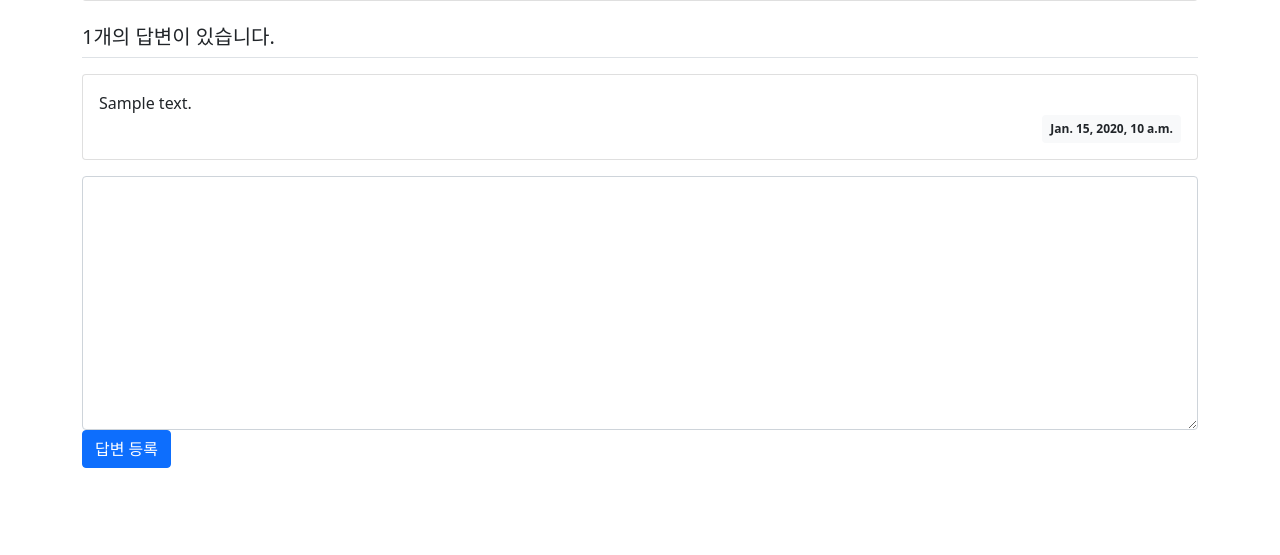
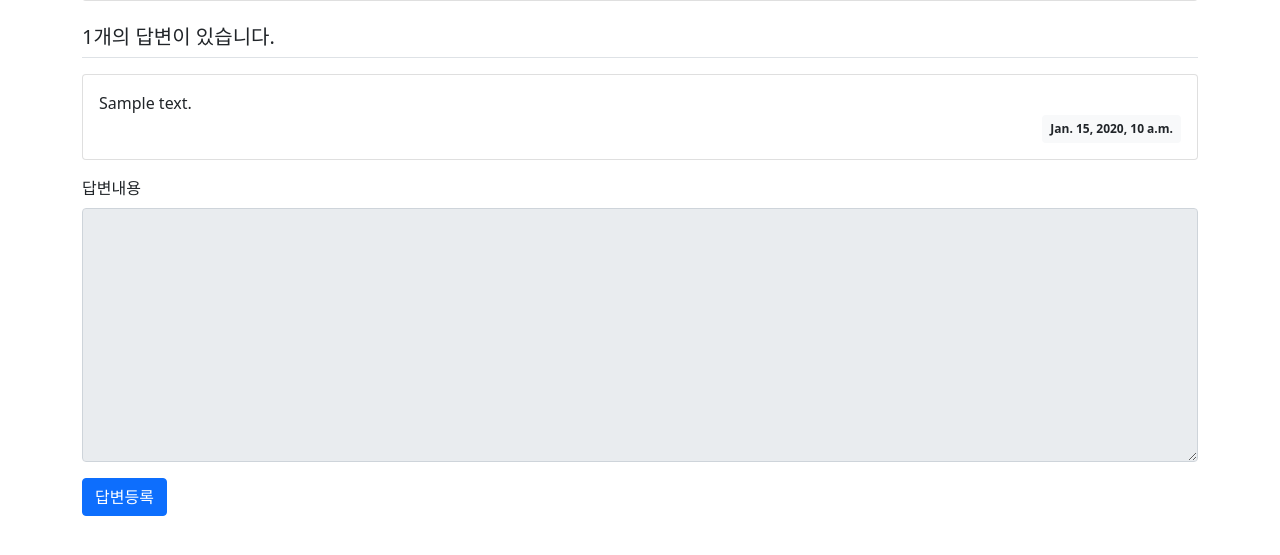
Before and after one commit to yejikim00/djangoProject, a Django app: template templates/pybo/question_detail.html in a window 1280 px wide. Shown: the part 229-784 px from the top of the page. Run offline with Django 4.2, Linux system fonts and the light colour scheme; the template is opened without the code that fills it: most values are stand-ins (such as "Sample title", 1, 10 or a date in 2020); some libraries are stand-ins or nearby versions.

Commit message:
모델에 작성자 속성추가

```diff
--- a/pybo/views.py
+++ b/pybo/views.py
@@ -4,6 +4,7 @@ from django.utils import timezone
 from .models import Question
 from .forms import QuestionForm, AnswerForm
 from django.core.paginator import Paginator
+from django.contrib.auth.decorators import login_required
 
 
 def index(request):
@@ -29,6 +30,7 @@ def detail(request, question_id):
     return render(request, 'pybo/question_detail.html', context)
 
 
+@login_required(login_url='common:login')
 def answer_create(request, question_id):
     """
     pybo 답변등록
@@ -38,6 +40,7 @@ def answer_create(request, question_id):
         form = AnswerForm(request.POST)
         if form.is_valid():
             answer = form.save(commit=False)
+            answer.author = request.user  # author 속성에 로그인 게정 저장.
             answer.create_date = timezone.now()
             answer.question = question
             answer.save()
@@ -48,11 +51,13 @@ def answer_create(request, question_id):
     return render(request, 'pybo/question_detail.html', context)
 
 
+@login_required(login_url='common:login')
 def question_create(request):
     if request.method == 'POST':    # 데이터 입력이 끝나 '저장하기=submit'을 누르면 post요청으로 바뀜.
         form = QuestionForm(request.POST)   # form에 데이터 저장, request.POST: 사용자가 입력한 내용이 담김.
         if form.is_valid():
             question = form.save(commit=False)  # commit=False: 임시 저장
+            question.author = request.user  # author 속성에 로그인 계정 저장.
             question.create_date = timezone.now()
             question.save()
             return redirect('pybo:index')   # 데이터 저장 후 다시 질문 목록 보여주기 위해 index 불러옴.
--- a/templates/common/login.html
+++ b/templates/common/login.html
@@ -3,6 +3,7 @@
     <div class="container my-3">
         <form method="post" action="{% url 'common:login' %}">
             {% csrf_token %}
+            <input type="hidden" name="next" value="{{ next }}"> <!-- 로그인 성공 후 이동되는 URL -->
             {% include "form_errors.html" %}
             <div class="mb-3">
                 <label for="username">사용자ID</label>
--- a/templates/pybo/question_detail.html
+++ b/templates/pybo/question_detail.html
@@ -44,10 +44,12 @@
                 </div>
             {% endif %}
             <!-- 오류 표시 End -->
-            <div class="form-group">
-                <textarea name="content" id="content" class="form-control" rows="10"></textarea>
+            <div class="mb-3">
+                <label for="content" class="form-label">답변내용</label>
+                <textarea {% if not user.is_authenticated %}disabled{% endif %} name="content" id="content"
+                          class="form-control" rows="10"></textarea>
             </div>
-            <input type="submit" value="답변 등록" class="btn btn-primary">
+            <input type="submit" value="답변등록" class="btn btn-primary">
         </form>
     </div>
 {% endblock %}
```
Also changed, not shown: pybo/models.py (+6 -2 lines), db.sqlite3, pybo/migrations/0002_question_author.py (added), pybo/migrations/0003_answer_author.py (added).
